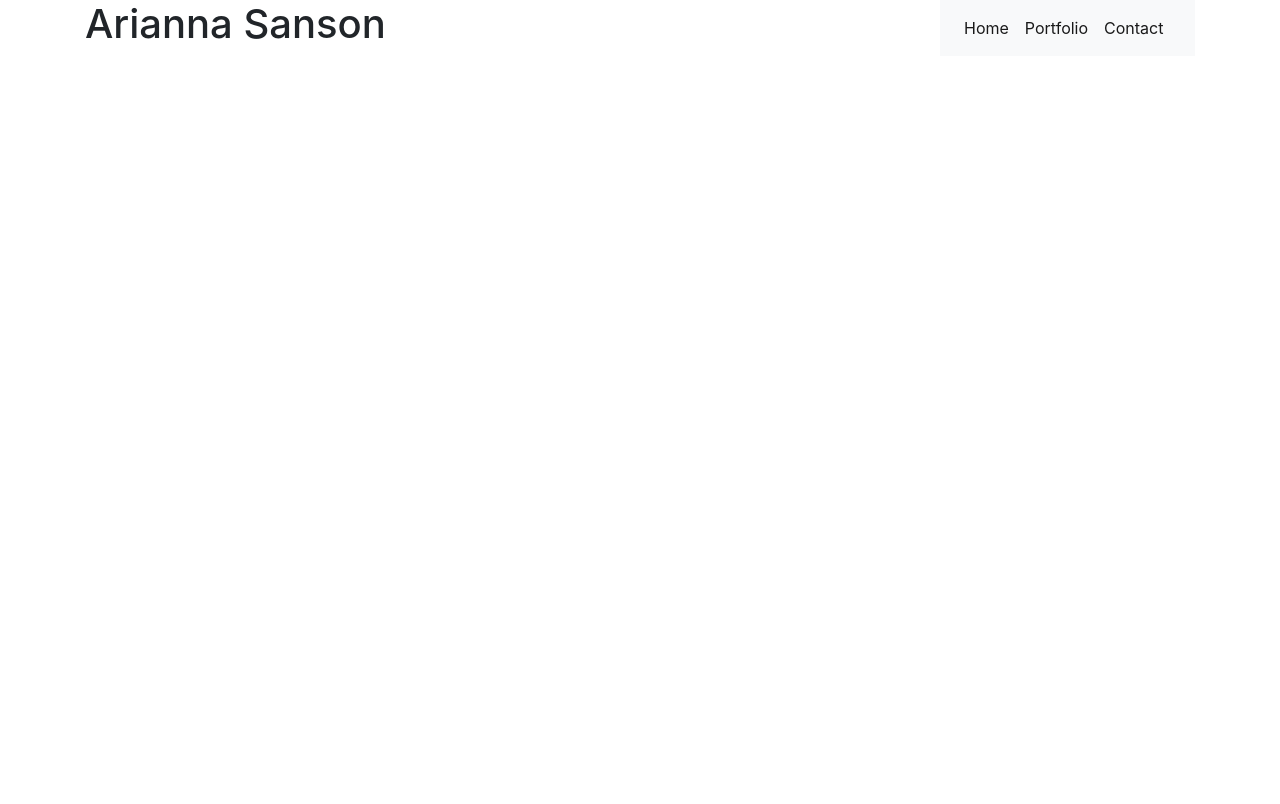
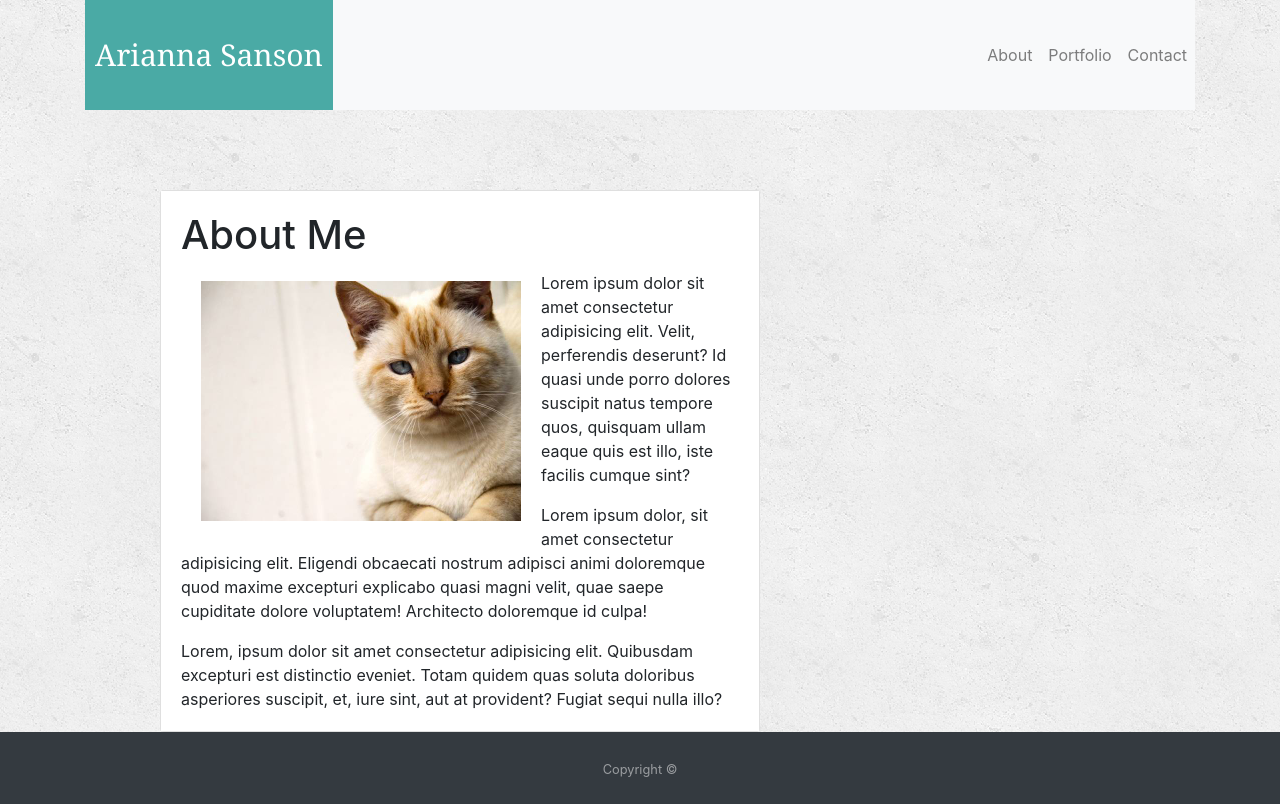
Before and after one commit to arsanson/Bootstrap-Portfolio, a plain HTML site: page index.html in a window 1280 px wide. Drawn offline with nearby package versions, Linux system fonts and the light colour scheme.

Commit message:
adds template provided by professor

```diff
--- /dev/null
+++ b/assets/css/style.css
@@ -0,0 +1,207 @@
+body {
+  font-family: Arial, "Helvetica Neue", Helvetica, sans-serif;
+  font-size: 18px;
+  line-height: 34px;
+  color: #777777;
+  background: url("../images/concrete_seamless.png");
+}
+
+* {
+  box-sizing: border-box;
+}
+
+/* general */
+
+.container {
+  width: 100%;
+  max-width: 960px;
+  margin: 0 auto;
+  clear: both;
+}
+
+h1,
+h2,
+h3,
+p {
+  margin-bottom: 20px;
+}
+
+p:last-child {
+  margin-bottom: 0;
+}
+
+h1,
+h2,
+h3 {
+  font-family: Georgia, Times, "Times New Roman", serif;
+  font-weight: 700;
+  color: #4aaaa5;
+}
+
+h1 {
+  padding-bottom: 20px;
+  font-size: 30px;
+  line-height: 49px;
+  border-bottom: 3px solid #dddddd;
+}
+
+h2,
+h3 {
+  font-size: 22px;
+}
+
+/* header */
+
+#masthead {
+  position: fixed;
+  z-index: 99;
+  width: 100%;
+  margin: 0 0 30px;
+  overflow: auto;
+  color: #ffffff;
+  background: #ffffff;
+  border-bottom: 2px solid #cccccc;
+}
+
+#logo {
+  float: left;
+  width: 250px;
+  height: 90px;
+  font-family: Georgia, Times, "Times New Roman", serif;
+  font-size: 30px;
+  font-weight: 700;
+  line-height: 90px;
+  color: #ffffff;
+  text-align: center;
+  text-decoration: none;
+  background: #4aaaa5;
+}
+
+.nav-item {
+  display: inline-block;
+  text-decoration: none;
+}
+
+.nav-item:first-child {
+  border-left: 0 none;
+}
+
+/* footer */
+
+footer {
+  padding: 30px 0;
+  clear: both;
+  font-size: 12px;
+  color: #ffffff;
+  color: #cccccc;
+  text-align: center;
+  background: #666666;
+  border-top: 8px solid #4aaaa5;
+  height: 50px;
+}
+
+h3, h2 {
+  padding-bottom: 20px;
+  margin-bottom: 15px;
+  line-height: 22px;
+  border-bottom: 2px solid #eeeeee;
+}
+
+/* main */
+
+#main-container {
+  padding-top: 130px;
+  min-height: calc(100vh - 70px);
+}
+
+.main-section {
+  float: left;
+  width: 100%;
+  max-width: 960px;
+  padding: 30px;
+  margin: 0 0 40px;
+  background: #ffffff;
+  border: 1px solid #dddddd;
+}
+
+/* portfolio page */
+
+.work {
+  position: relative;
+  float: left;
+  width: 274px;
+  margin: 20px 0 25px;
+  overflow: auto;
+}
+
+.work:nth-child(even) {
+  margin-right: 40px;
+}
+
+.work img {
+  width: 100%;
+  border: 0 none;
+  opacity: 0.8;
+}
+
+.work h3 {
+  position: absolute;
+  bottom: 20px;
+  width: 100%;
+  padding: 15px;
+  margin-bottom: 0;
+  font-weight: 300;
+  line-height: 30px;
+  color: #ffffff;
+  text-align: center;
+  background: #4aaaa5;
+  border-bottom: 0;
+}
+
+.auth-image {
+  float: left;
+  width: 200px;
+  height: auto;
+  margin-top: 10px;
+  margin-right: 25px;
+}
+
+/* contact page */
+
+#contact-form ul {
+  margin-bottom: 20px;
+}
+
+#contact-form li {
+  margin-bottom: 10px;
+}
+
+label,
+input[type=text],
+input[type=email],
+textarea {
+  display: block;
+  width: 100%;
+}
+
+input[type=text],
+input[type=email],
+textarea {
+  height: 35px;
+  padding: 0 10px;
+  font-size: 14px;
+  border: 1px solid #dddddd;
+}
+
+textarea {
+  height: 200px;
+}
+
+input[type=submit] {
+  padding: 10px 30px;
+  font-size: 18px;
+  color: #ffffff;
+  cursor: pointer;
+  background: #4aaaa5;
+  border: 0 none;
+}
--- a/index.html
+++ b/index.html
@@ -1,40 +1,45 @@
-<!DOCTYPE html>
+<!doctype html>
 <html lang="en-us">
+
 <head>
   <meta charset="UTF-8">
-        <title>Bootstrap-Portfolio_home</title>
-        <meta name=”viewport” content=”width=device-width, initial-scale=1.0”>
+  <title>About | Your Name</title>
   <link rel="stylesheet" href="https://stackpath.bootstrapcdn.com/bootstrap/4.3.1/css/bootstrap.min.css" integrity="sha384-ggOyR0iXCbMQv3Xipma34MD+dH/1fQ784/j6cY/iJTQUOhcWr7x9JvoRxT2MZw1T" crossorigin="anonymous">
+  <!--<link rel="stylesheet" type="text/css" href="assets/css/style.css">-->
+</head>
 
-    </head>
-    <body>
+<body style = 'background: url("assets/images/concrete_seamless.png")'>
+
+  <header id="masthead">
     <div class="container">
-            <div class="row">
-                <div class="col">
-                    <h1>Arianna Sanson</h1>
+        <nav class="navbar navbar-expand-lg navbar-light bg-light" style="padding: 0px">
+            <a class="navbar-brand" href="index.html" style="background: #4aaaa5; color: #ffffff; padding: 10px; margin: 0px; line-height: 90px; font-size: 30px; font-family: Georgia, Times, serif">Arianna Sanson</a>
+            <div class="collapse navbar-collapse d-flex justify-content-end" id="navbarNavAltMarkup">
+              <div class="navbar-nav">
+                <a class="nav-item nav-link" href="index.html">About</a>
+                <a class="nav-item nav-link" href="portfolio.html">Portfolio</a>
+                <a class="nav-item nav-link" href="contact.html">Contact</a>
               </div>
-                <div class="col col-lg-3">
-                    <nav class = "navbar navbar-expand-lg navbar-light bg-light">
-                        <div class="collapse navbar-collapse" id="navbarSupportedContent">
-                            <ul class="navbar-nav mr-auto">
-                                <li class="nav-item active">
-                                    <a class="nav-link" href="index.html">Home <span class="sr-only">(current)</span></a>
-                                </li>
-                                <li class="nav-item active">
-                                    <a class="nav-link" href="portfolio.html">Portfolio <span class="sr-only">(current)</span></a>
-                                </li>
-                                <li class="nav-item active">
-                                    <a class="nav-link" href="contact.html">Contact <span class="sr-only">(current)</span></a>
-                                </li>
+            </div>
           </nav>
     </div>
-            </div>
-            <div class="row">
+  </header>
 
-            </div>
-            <div class="row">
-
+  <div class="card" style ="width: 600px; margin-left:160px; margin-top: 80px">
+      <div class="card-body" style = "background: #ffffff">
+        <h1 class="card-title">About Me</h1>
+        <img src="assets/images/cat.jpg" class="auth-image" alt="Your Name" style="width:320px;height:240px;float:left; margin: 20px; margin-top:10px">
+        <p class="card-text">Lorem ipsum dolor sit amet consectetur adipisicing elit. Velit, perferendis deserunt? Id quasi unde porro dolores suscipit natus tempore quos, quisquam ullam eaque quis est illo, iste facilis cumque sint?</p>
+        <p class="card-text">Lorem ipsum dolor, sit amet consectetur adipisicing elit. Eligendi obcaecati nostrum adipisci animi doloremque quod maxime excepturi explicabo quasi magni velit, quae saepe cupiditate dolore voluptatem! Architecto doloremque id culpa!</p>
+        <p class="card-text">Lorem, ipsum dolor sit amet consectetur adipisicing elit. Quibusdam excepturi est distinctio eveniet. Totam quidem quas soluta doloribus asperiores suscipit, et, iure sint, aut at provident? Fugiat sequi nulla illo?</p>
       </div>
   </div>
+
+  <footer id="sticky-footer" class="py-4 bg-dark text-white-50">
+      <div class="container text-center">
+        <small>Copyright &copy;</small>
+      </div>
+    </footer>
 </body>
+
 </html>
```
Also changed, not shown: contact.html (+42 -26 lines), portfolio.html (+49 -25 lines), assets/images/cat.jpg (added), assets/images/concrete_seamless.png (added), assets/images/technics-q-c-640-480-1.jpg (added), assets/images/technics-q-c-640-480-2.jpg (added), assets/images/technics-q-c-640-480-5.jpg (added), assets/images/technics-q-c-640-480-7.jpg (added), assets/images/technics-q-c-640-480-9.jpg (added). Lines whose indentation alone changed are shown as unchanged.
